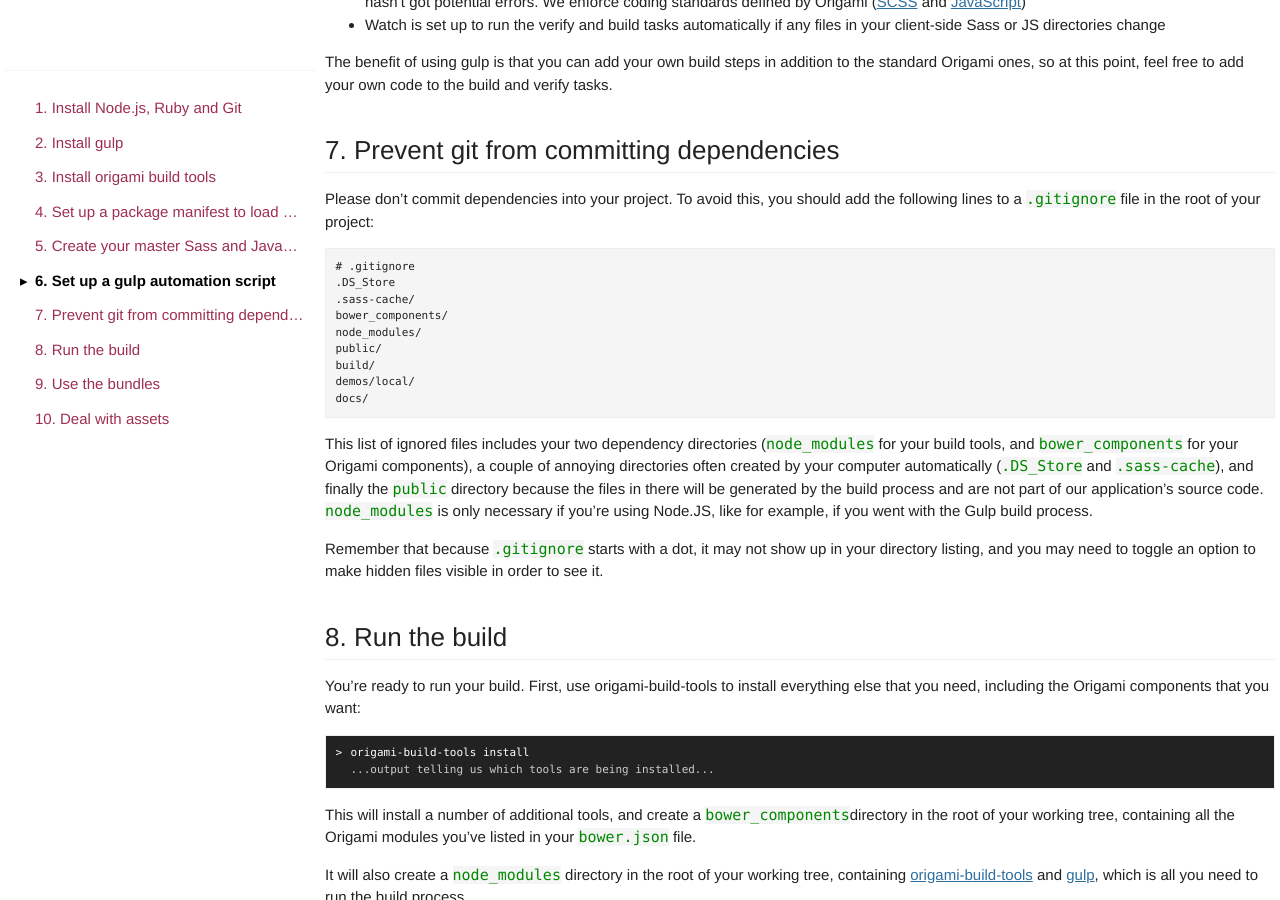
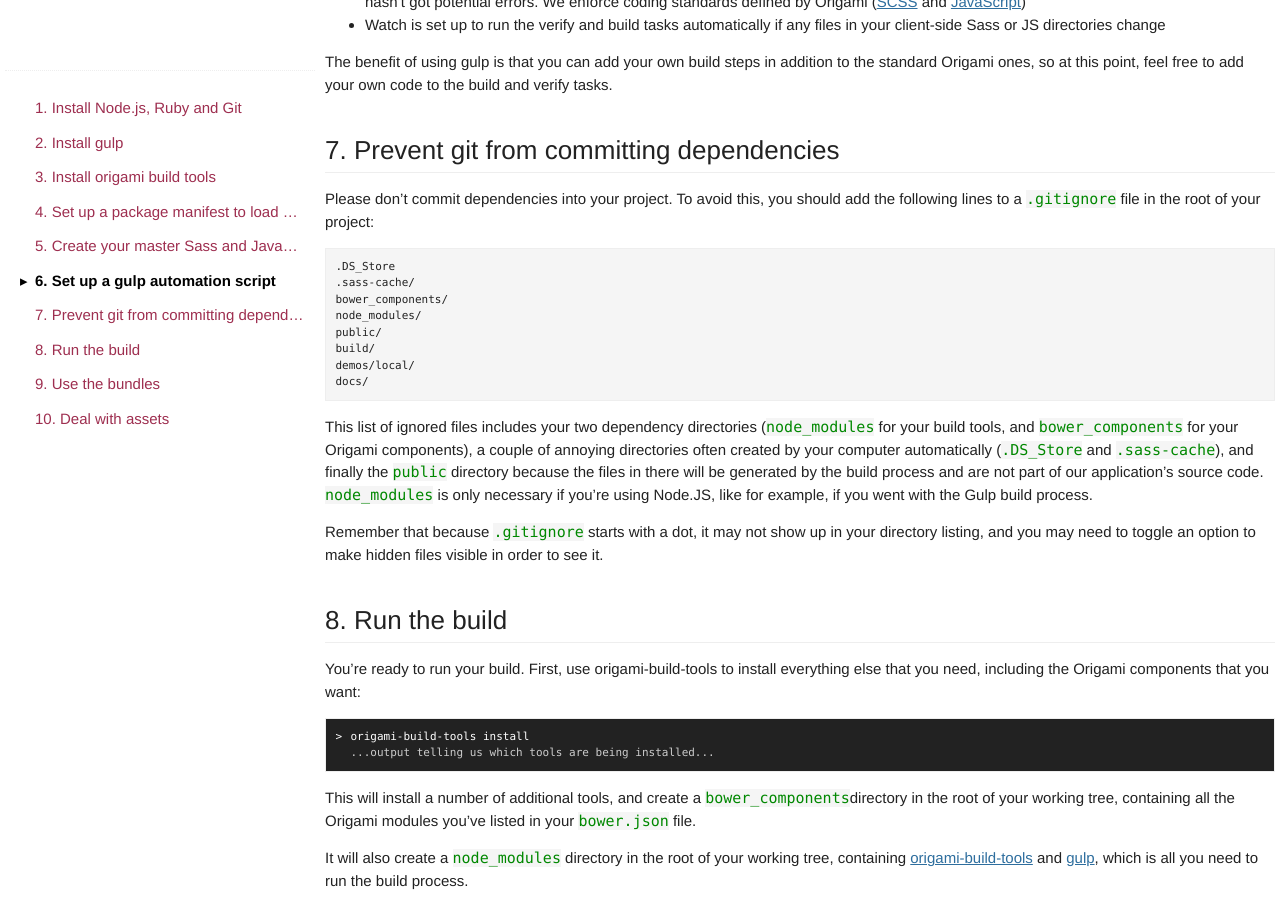
Before and after one commit to Financial-Times/ft-origami, a Jekyll site: the page built from docs/developer-guide/building-modules.md, in a window 1280 px wide and 900 px high, scrolled down 5365 px. Built offline with Jekyll 4.4.1, drawn with Linux system fonts in a browser that asks for light colours; some web fonts are replaced; comment, search, counter and statistics services are not loaded.

Commit message:
Remove unnecessary comment

```diff
--- a/docs/developer-guide/building-modules.md
+++ b/docs/developer-guide/building-modules.md
@@ -244,7 +244,6 @@ The benefit of using gulp is that you can add your own build steps in addition t
 
 Please don't commit dependencies into your project.  To avoid this, you should add the following lines to a `.gitignore` file in the root of your project:
 
-	# .gitignore
 	.DS_Store
 	.sass-cache/
 	bower_components/
```
